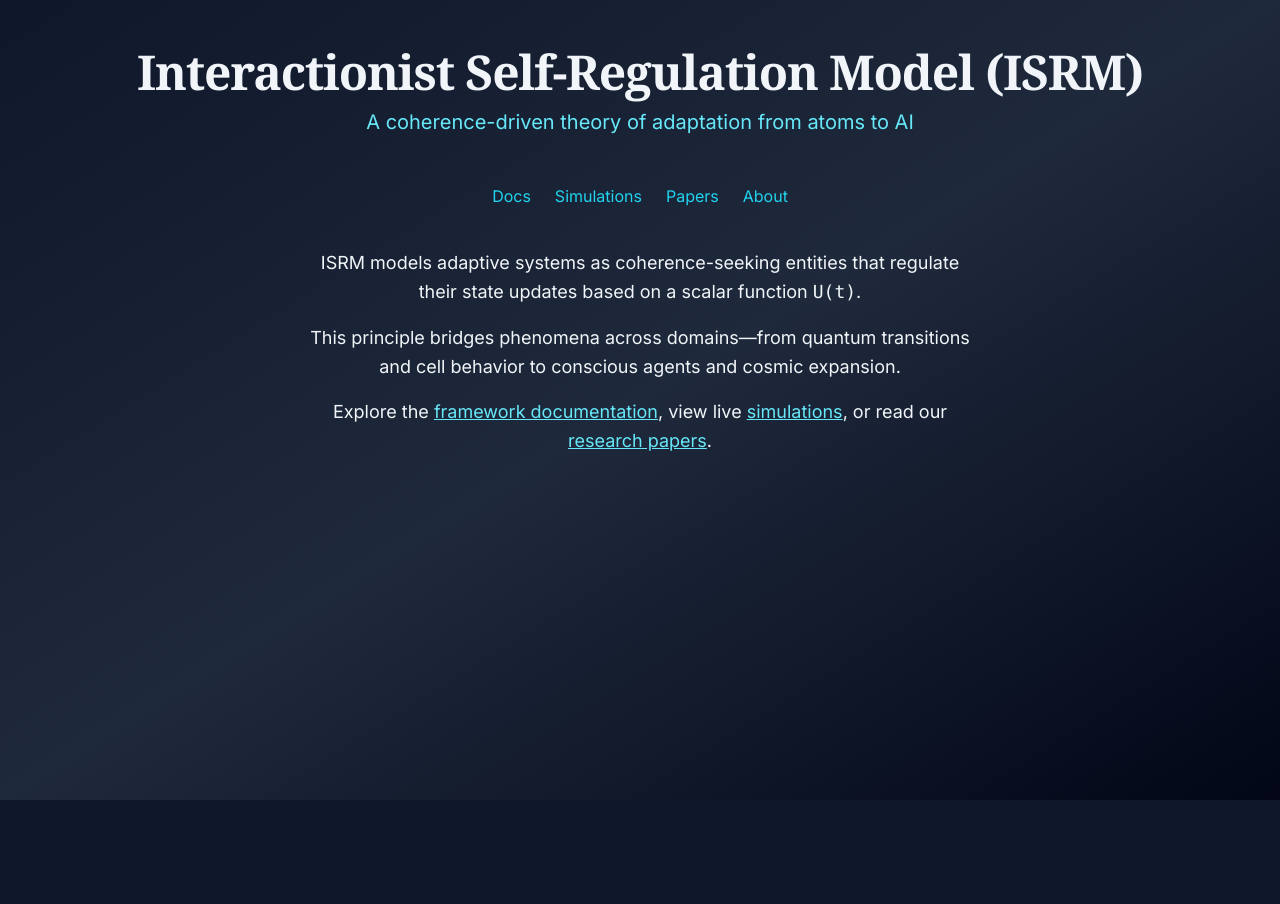
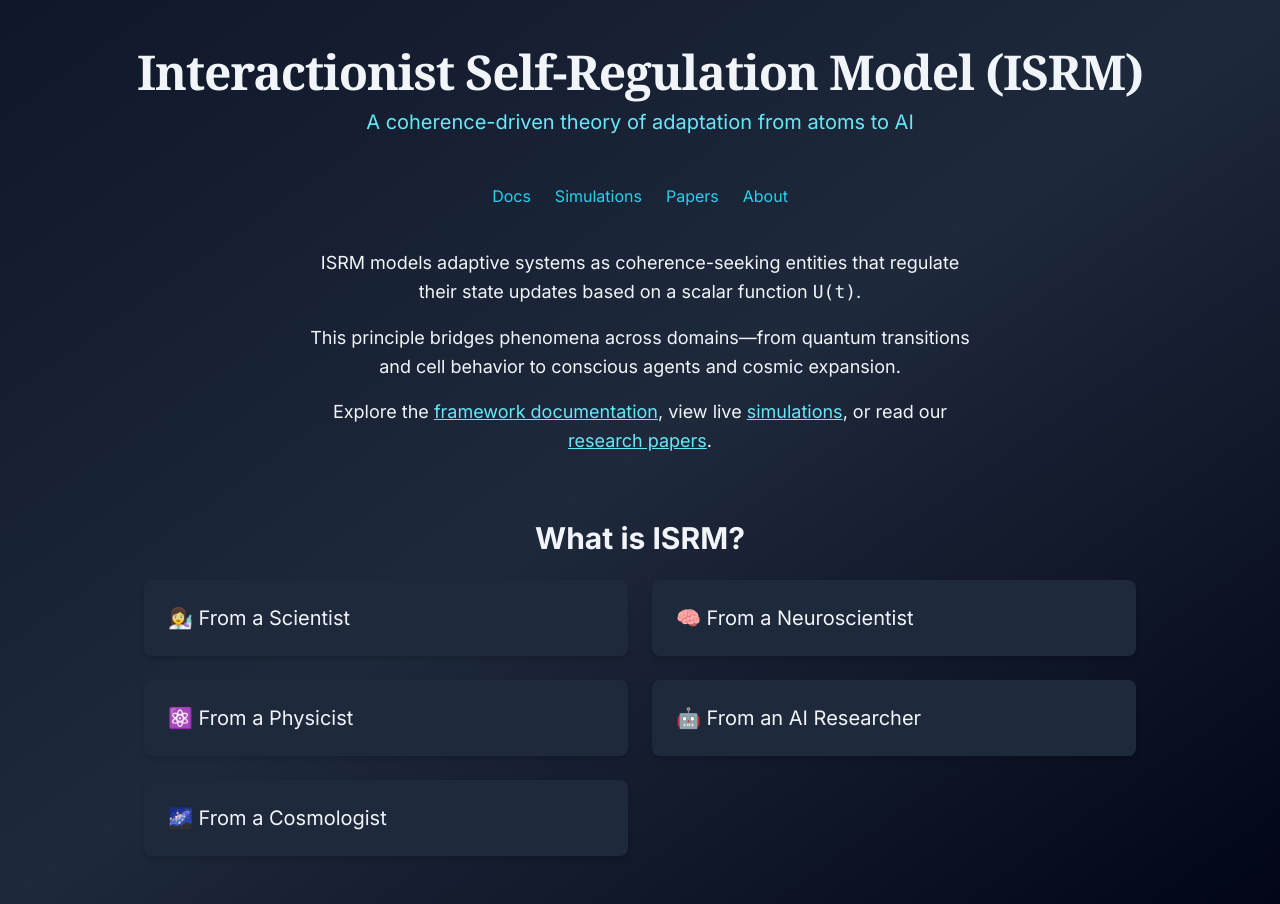
Before and after one commit to AnimaSoma/isrm-framework-site, a React (Vite) app: page / in a window 1280 px wide. Before the commit the page ends 800 px from the top, so only its background shows below. Built offline with nearby package versions, Linux system fonts and the light colour scheme.

Commit message:
Add ISRM multi-page layout

```diff
--- a/src/App.jsx
+++ b/src/App.jsx
@@ -26,6 +26,7 @@ function Home() {
           Explore the <Link to="/docs" className="text-cyan-300 underline">framework documentation</Link>, view live <Link to="/simulations" className="text-cyan-300 underline">simulations</Link>, or read our <Link to="/papers" className="text-cyan-300 underline">research papers</Link>.
         </p>
       </main>
+<DefinitionReveal />
     </div>
   );
 }
@@ -34,6 +35,8 @@ const Docs = () => <div className="p-10 text-slate-100">[Documentation coming so
 const Simulations = () => <div className="p-10 text-slate-100">[Simulations will be interactive]</div>;
 const Papers = () => <div className="p-10 text-slate-100">[Research papers and preprints]</div>;
 const About = () => <div className="p-10 text-slate-100">[About the ISRM project]</div>;
+
+import DefinitionReveal from './components/DefinitionReveal';
 
 export default function App() {
   return (
--- /dev/null
+++ b/src/components/DefinitionReveal.jsx
@@ -0,0 +1,54 @@
+
+import React, { useState } from "react";
+
+const definitions = [
+  {
+    label: "👩‍🔬 From a Scientist",
+    text: "A model for how systems adapt under constraint by balancing coherence and cost."
+  },
+  {
+    label: "🧠 From a Neuroscientist",
+    text: "A principle for energy-efficient updates in the brain's predictive and conscious systems."
+  },
+  {
+    label: "⚛️ From a Physicist",
+    text: "A coherence-based threshold for when quantum or physical systems change states."
+  },
+  {
+    label: "🤖 From an AI Researcher",
+    text: "A biologically grounded utility function that governs self-regulating agents."
+  },
+  {
+    label: "🌌 From a Cosmologist",
+    text: "A framework for understanding time and entropy as outcomes of update costs."
+  }
+];
+
+export default function DefinitionReveal() {
+  const [active, setActive] = useState(null);
+
+  return (
+    <div className="max-w-5xl mx-auto mt-16 px-4">
+      <h2 className="text-3xl font-semibold text-center text-slate-100 mb-6">
+        What is ISRM?
+      </h2>
+      <div className="grid grid-cols-1 md:grid-cols-2 gap-6">
+        {definitions.map((def, idx) => (
+          <div
+            key={idx}
+            className="p-6 rounded-lg bg-slate-800 text-slate-100 shadow-md transition duration-300 hover:bg-cyan-700 cursor-pointer relative"
+            onMouseEnter={() => setActive(idx)}
+            onMouseLeave={() => setActive(null)}
+          >
+            <div className="text-xl font-medium">{def.label}</div>
+            {active === idx && (
+              <div className="mt-3 text-sm text-cyan-100 transition-opacity duration-300 ease-in-out">
+                {def.text}
+              </div>
+            )}
+          </div>
+        ))}
+      </div>
+    </div>
+  );
+}
```
